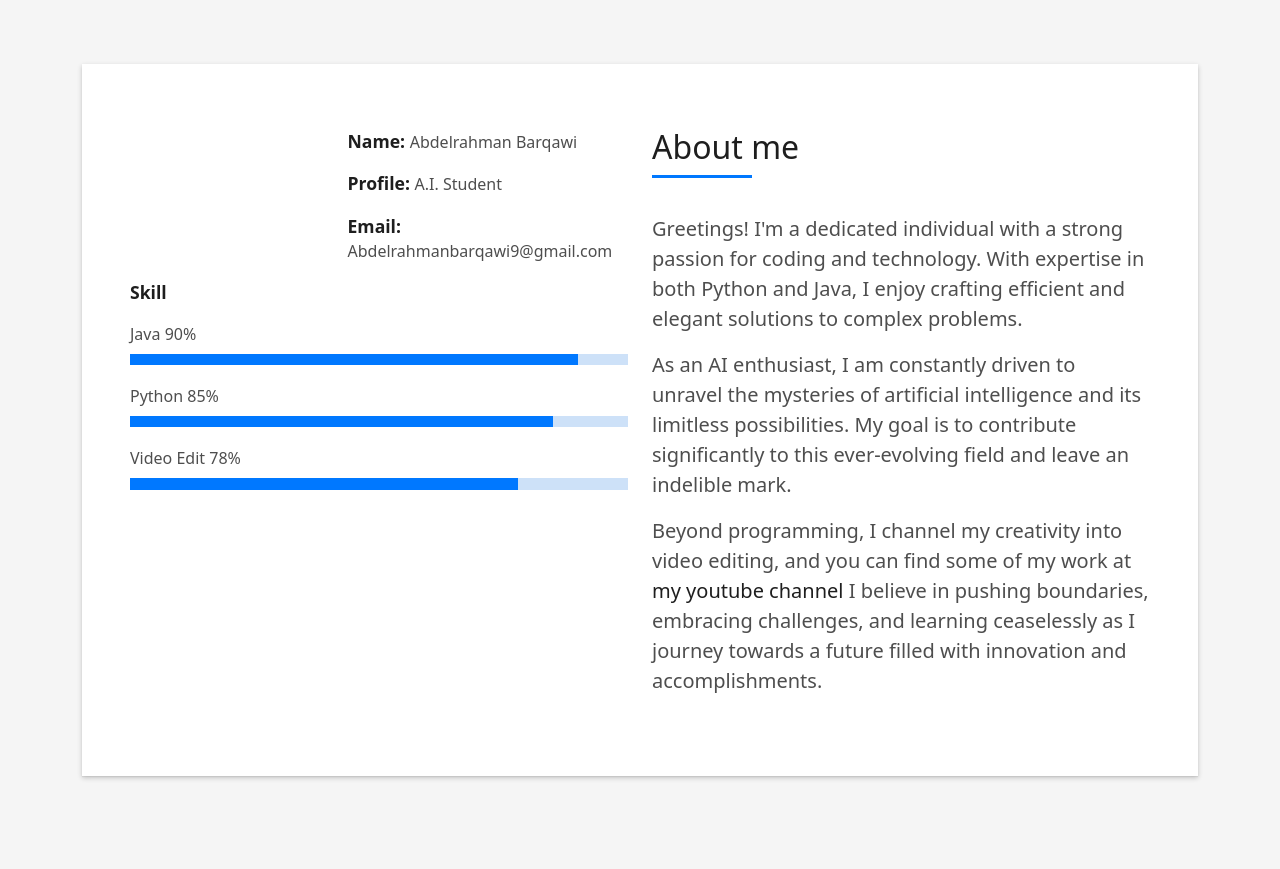
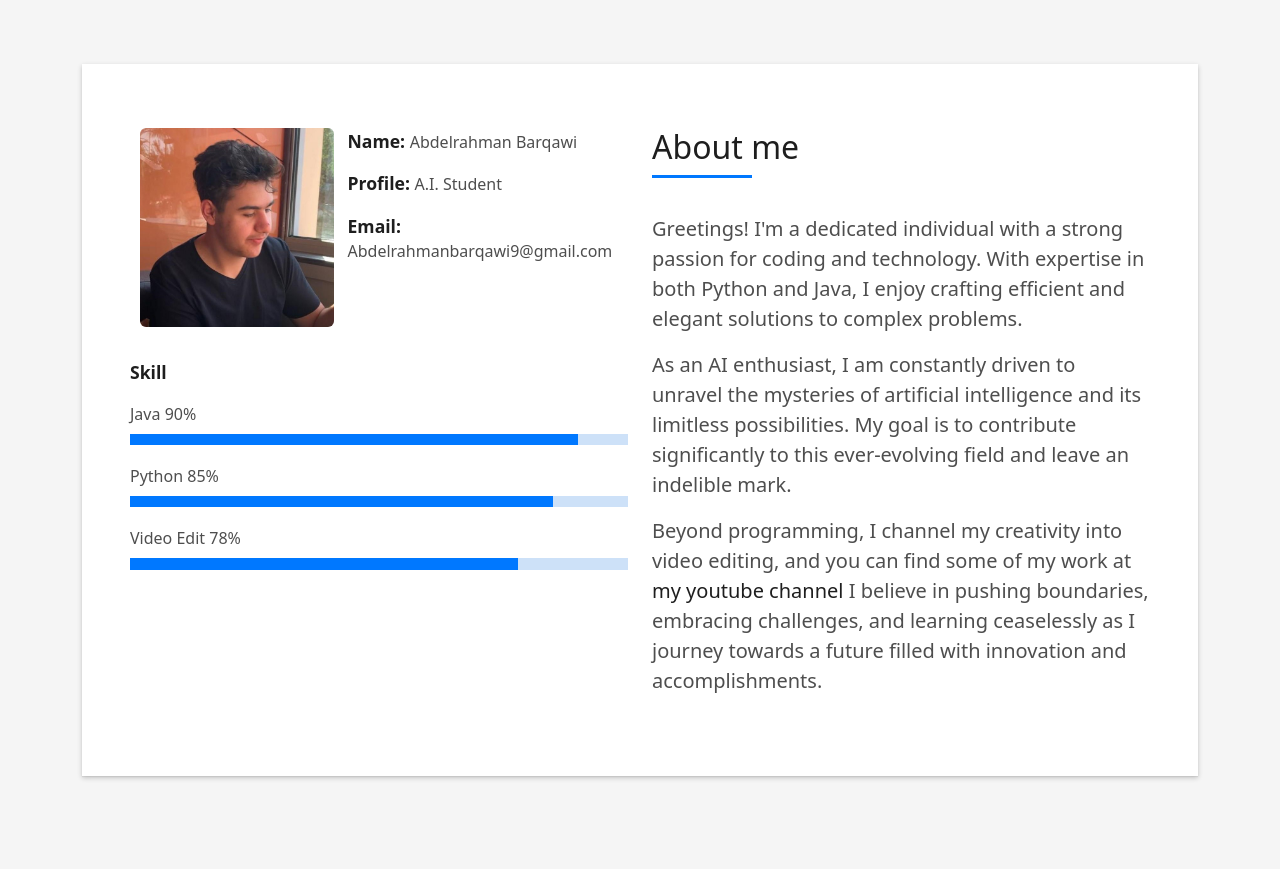
Before and after one commit to ABarqawi9/ABarqawi, a plain HTML site: page index.html in a window 1280 px wide. Shown: the part 800-1669 px from the top of the page. Drawn offline with Linux system fonts and the light colour scheme; the site is published under a folder, as on GitHub Pages, so addresses that start at the root find nothing.

Commit message:
Update index.html

```diff
--- a/index.html
+++ b/index.html
@@ -67,7 +67,7 @@
                   <div class="row">
                     <div class="col-sm-6 col-md-5">
                       <div class="about-img">
-                        <img src="/assets/img/IMG_20190807_185647_606.JPG" class="img-fluid rounded b-shadow-a" alt="">
+                        <img src="assets/img/IMG_20190807_185647_606.JPG" class="img-fluid rounded b-shadow-a" alt="">
                       </div>
                     </div>
                     <div class="col-sm-6 col-md-7">
```
